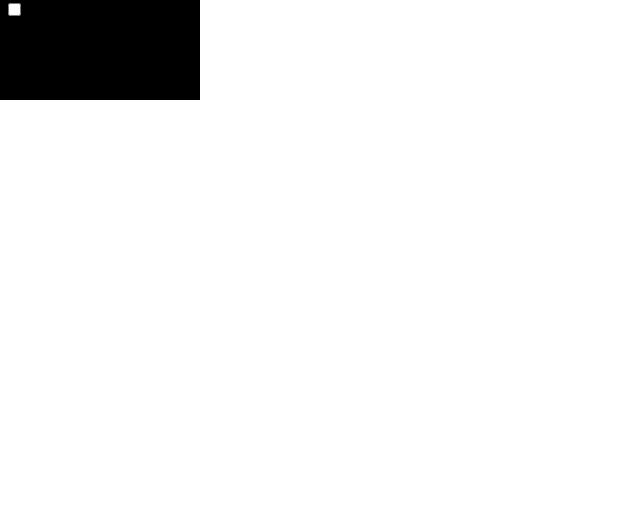
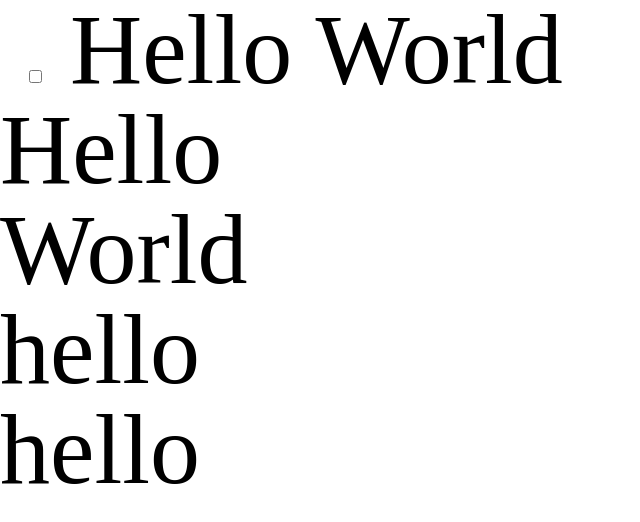
Before and after one commit to jjuny4720/Study_Front, a plain HTML site: page hello/index.html in a window 1280 px wide. Shown: the whole page, without its empty margins (0-640 px from the left). Drawn offline with nearby package versions, Linux system fonts and the light colour scheme.

Commit message:
add index

```diff
--- a/hello/index.html
+++ b/hello/index.html
@@ -14,6 +14,20 @@
     <img src="" alt="">
     <input type="checkbox">
     <!-- 빈 태그들은 각각을 명확하게 하기 위해서 속성값을 받는다.-->
+    <span>Hello</span>
+    <span>World</span>
+    <!--  인라인(inline)요소 : 글자
+    inline요소 콘텐츠 영역을 설정하는 용도
+    글자를 취급하는 요소라서 가로사이즈와 세로 사이즈를 지정할수가 없음
+  글자 요소들은 위,아래는 사용이 불가능/좌우는 가능 -->
+  <div>Hello</div>
+  <div>World</div>
+  <!-- 블록(Block)요소 : 상자(레이아웃)
+    콘텐츠 영역을 설정하는 용도
+  가로너비는 최대한 늘어남
+세로너비는 줄어들려고함-->
+<div><span>hello</span></div>
+<span><div>hello</div></span>
   </div>
 </body>
 </html>
--- a/hello/main.css
+++ b/hello/main.css
@@ -1,5 +1,6 @@
+span{
+  font-size: 100px;
+}
 div{
-  width: 200px;
-  height: 100px;
-  background: black;
+  font-size: 100px;
 }
```
